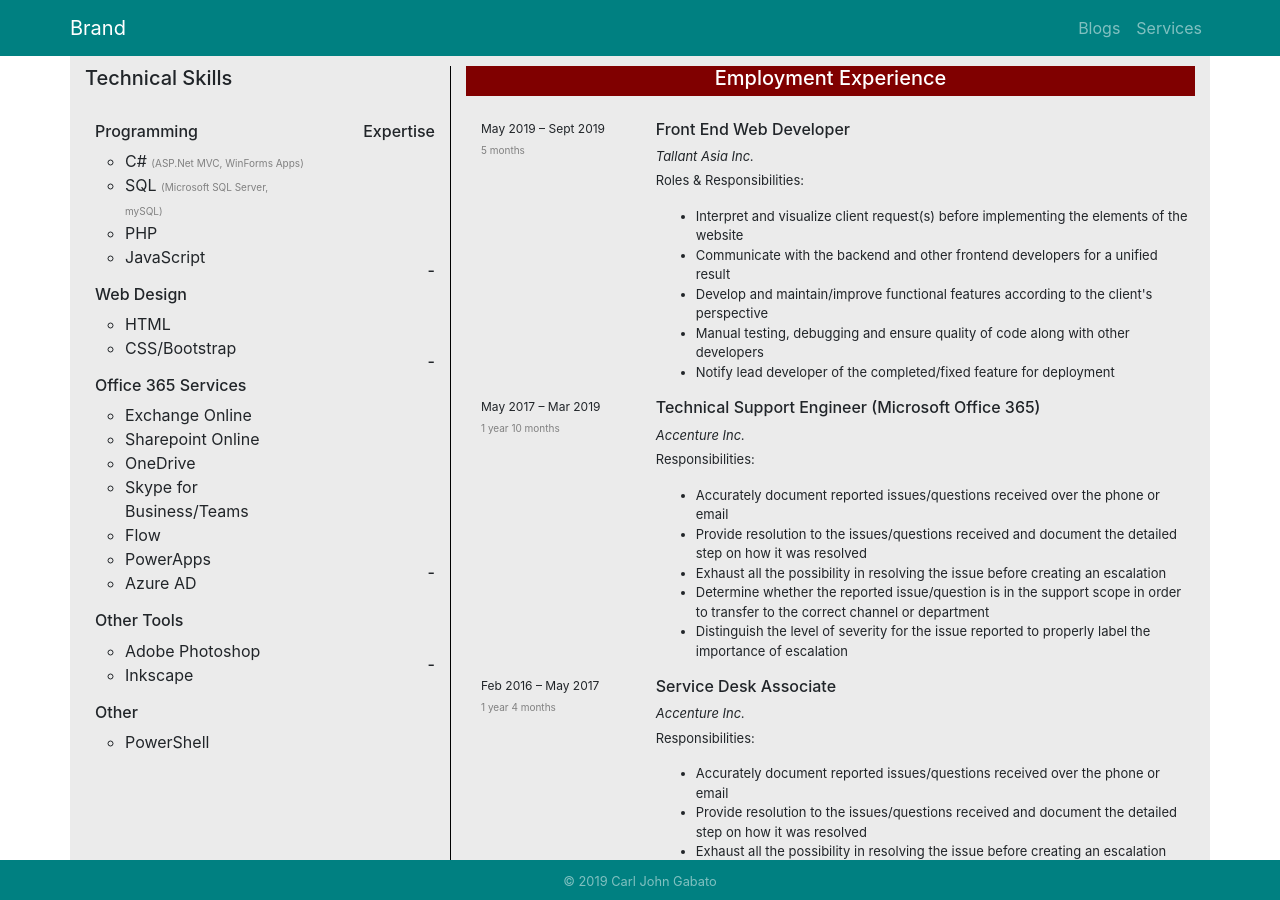
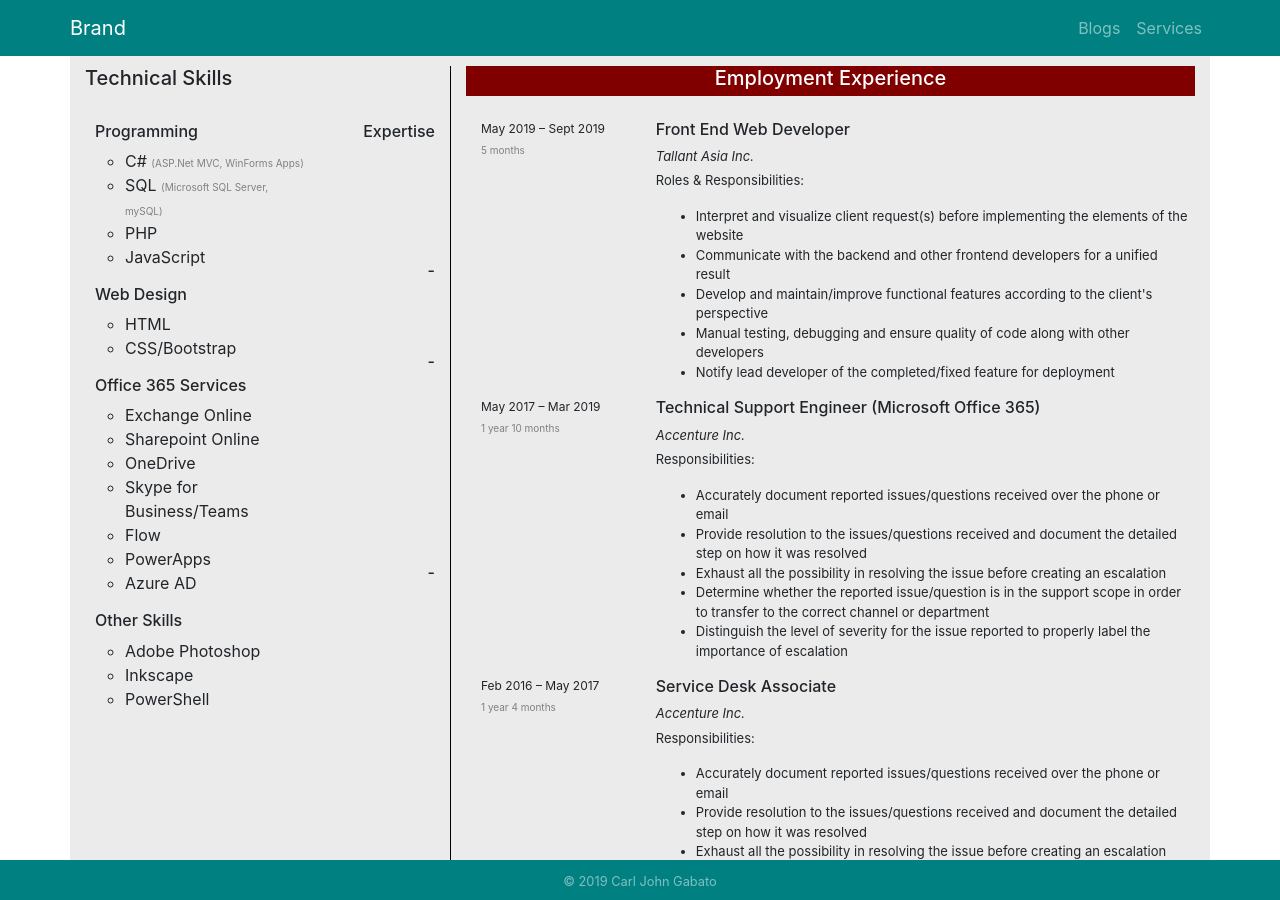
Before and after one commit to carljohngabato/aboutme, a Jekyll site: the page built from about.html, in a window 1280 px wide and 900 px high, scrolled down 386 px. Built offline with Jekyll 4.4.1, drawn with Linux system fonts in a browser that asks for light colours; nearby versions of some CDN libraries.

Commit message:
Update about.html

```diff
--- a/about.html
+++ b/about.html
@@ -88,14 +88,10 @@ title: About
               <li>Azure AD</li>
             </ul>
 
-            <h6>Other Tools</h6>
+            <h6>Other Skills</h6>
             <ul class="skills-list">
               <li>Adobe Photoshop</li>
               <li>Inkscape</li>
-            </ul>
-
-            <h6>Other</h6>
-            <ul class="skills-list">
               <li>PowerShell</li>
             </ul>
           </div>
@@ -250,10 +246,6 @@ title: About
                 <div class="p2"><img class="green-bar" src="{{'/portfolio/assets/images/green.png'}}" /></div>
               </div>
             </li>
-          </ul>
-
-          <h6 align="Right">-</h6>
-          <ul class="expertise">
             <li>
               <div class="d-flex flex-row-reverse">
                 <div class="p2"><img class="red-bar" src="{{'/portfolio/assets/images/red.png'}}" /></div>
```
